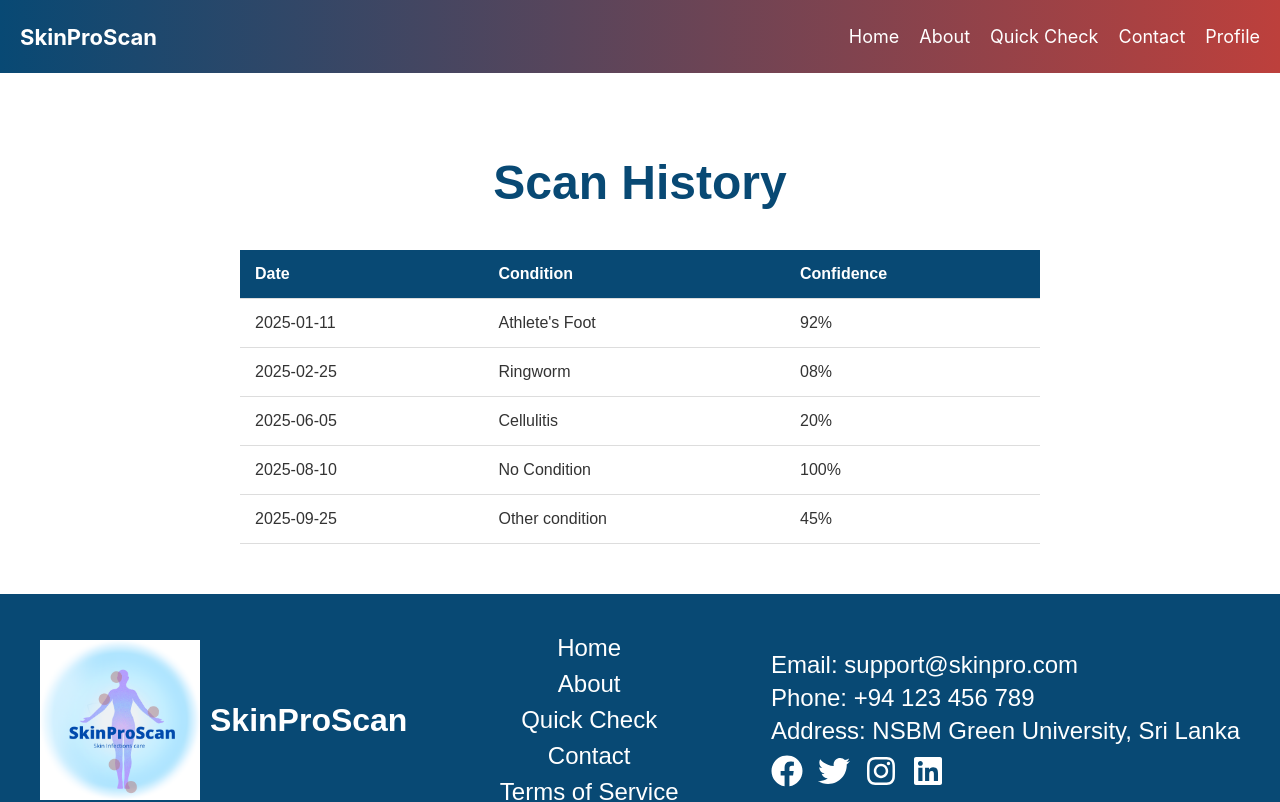
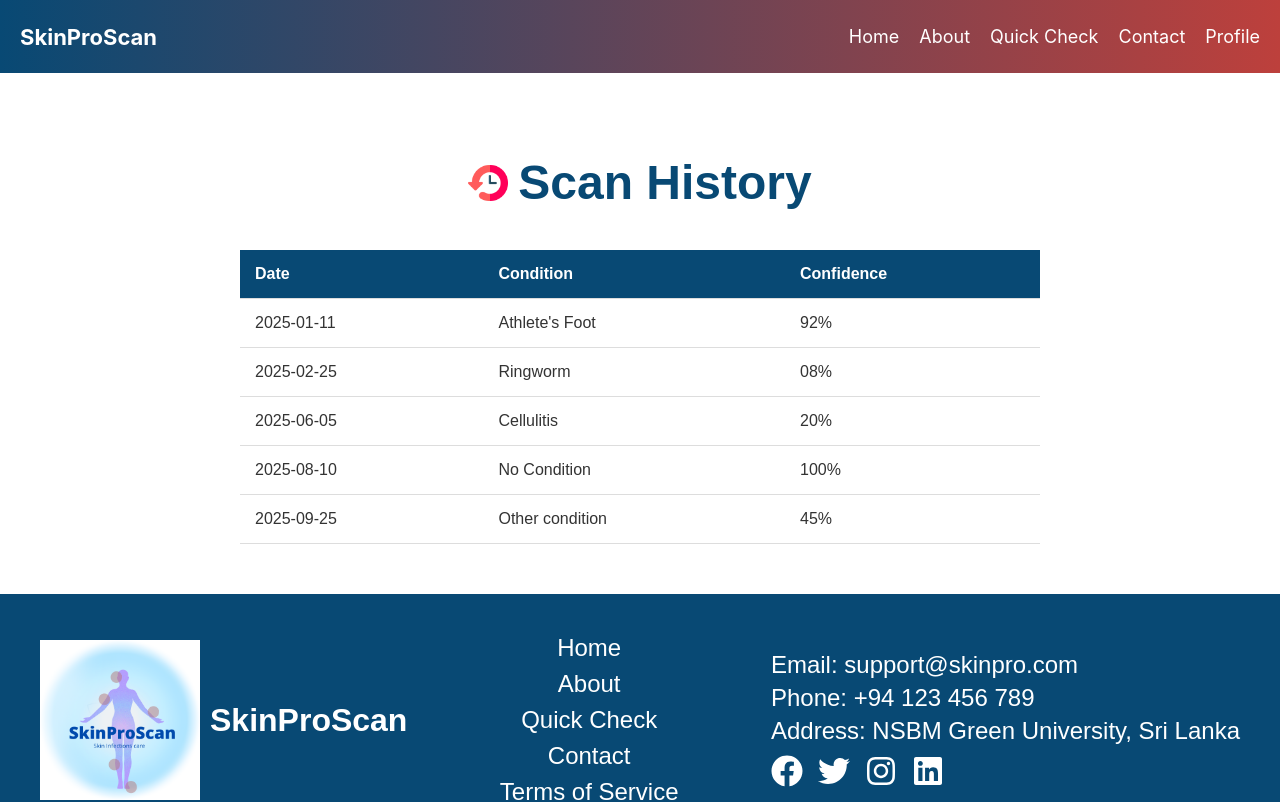
Before and after one commit to Dewasinghe-Dayoda/Final-Year-Project, a React (Create React App) app in the folder frontend/: page /History in a window 1280 px wide. Shown: the top 802 px of the page. Built offline with nearby package versions, Linux system fonts and the light colour scheme.

Commit message:
Add and icon to the History page

```diff
--- a/frontend/src/pages/History.js
+++ b/frontend/src/pages/History.js
@@ -47,6 +47,7 @@
 // export default History;
 import React from "react";
 import "../styles/History.css";
+import historyImage from "../assets/history.png";  // Import the image
 
 const History = () => {
   const historyData = [
@@ -79,7 +80,9 @@ const History = () => {
 
   return (
     <div className="history-container">
-      <h1>Scan History</h1>
+      <h1>
+        <img src={historyImage} alt="History Icon" className="history-image" /> Scan History
+      </h1>
       <table>
         <thead>
           <tr>
--- a/frontend/src/styles/History.css
+++ b/frontend/src/styles/History.css
@@ -12,6 +12,15 @@
   color: #084974;
   margin-bottom: 40px;
   text-align: center;
+  display: flex;
+  align-items: center;
+  justify-content: center;
+}
+
+.history-image {
+  width: 40px;  /* Adjust the size as needed */
+  height: 40px;
+  margin-right: 10px;  /* Space between the image and the text */
 }
 
 table {
```
Also changed, not shown: frontend/src/assets/history.png (added). Lines whose indentation alone changed are shown as unchanged.
